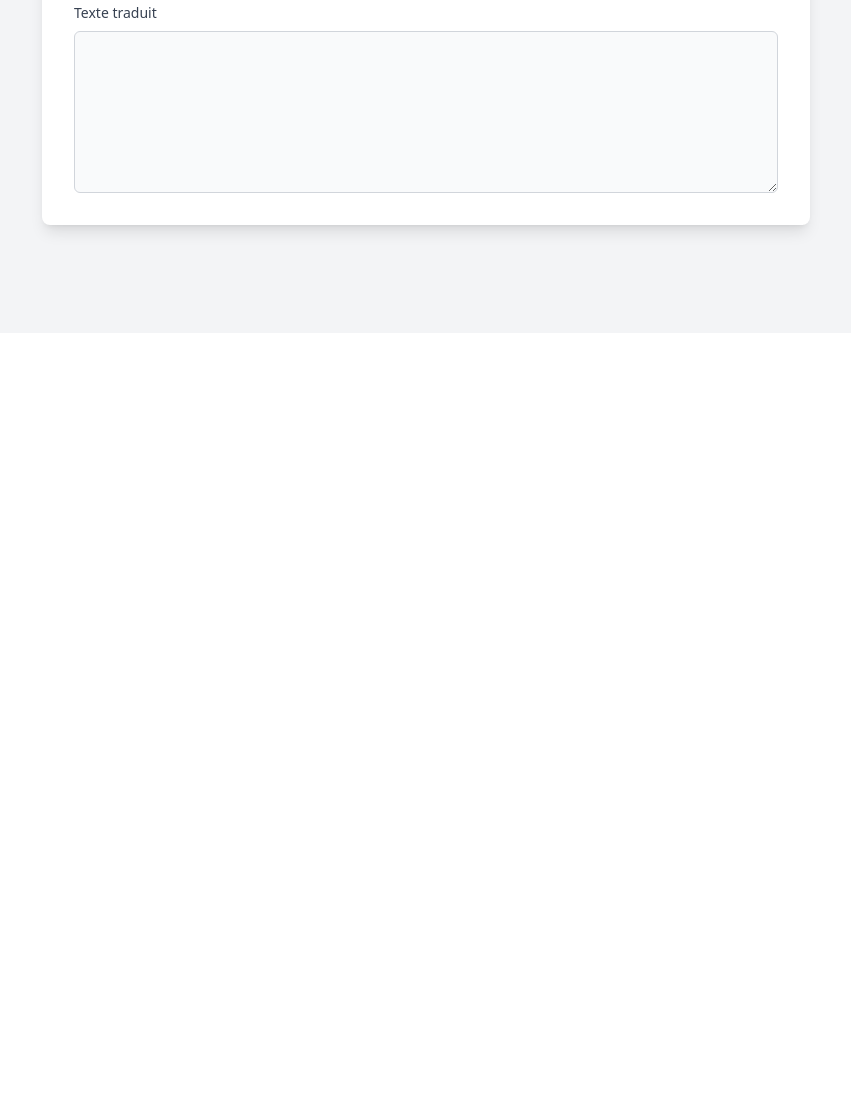
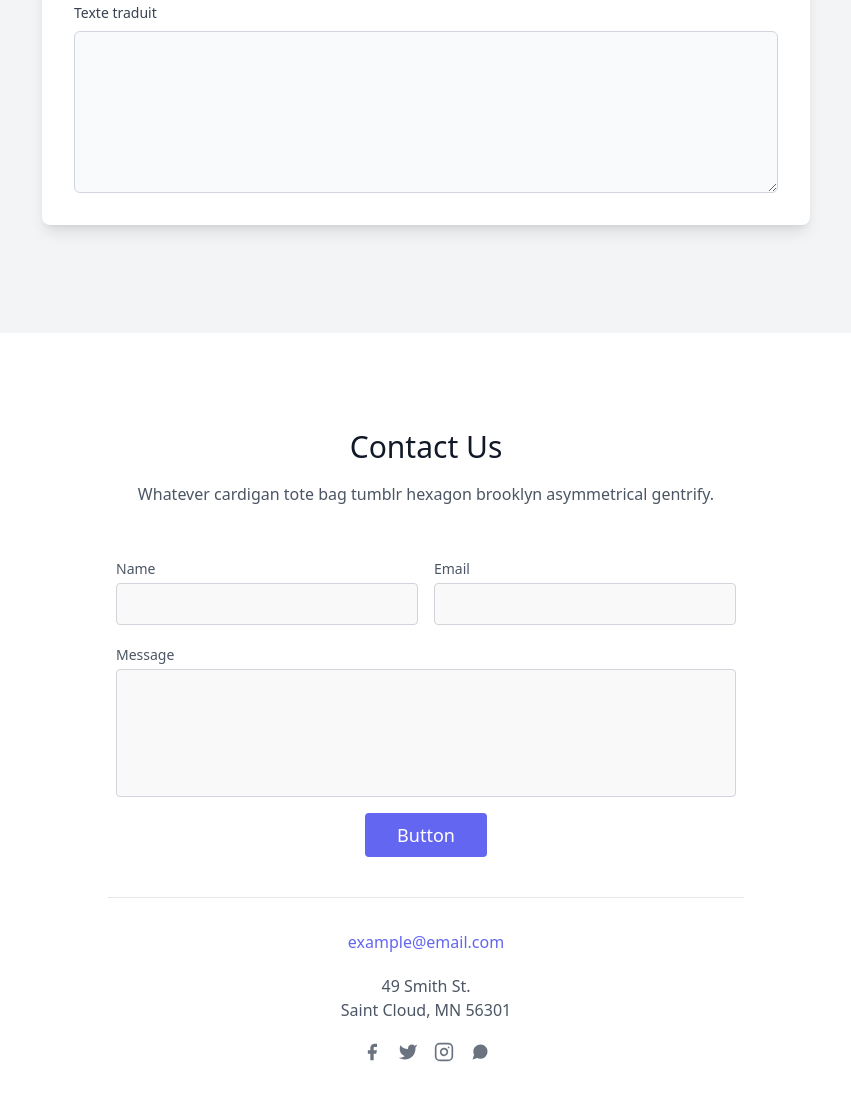
Before and after one commit to Cdz-test/fleur-crochet.com, a plain HTML site: page traducteur.html in a window 1280 px wide. Shown: the part 531-1632 px from the top of the page, without its empty margins (214-1065 px from the left). Before the commit the page ends 864 px from the top, so only its background shows below. Drawn offline with nearby package versions, Linux system fonts and the light colour scheme.

Commit message:
Update traducteur.html

```diff
--- a/traducteur.html
+++ b/traducteur.html
@@ -77,6 +77,49 @@ document.getElementById('translateBtn').addEventListener('click', async function
     }
 });
 </script>
+</section><section class="text-gray-600 body-font relative">
+  <div class="container px-5 py-24 mx-auto">
+    <div class="flex flex-col text-center w-full mb-12">
+      <h1 class="sm:text-3xl text-2xl font-medium title-font mb-4 text-gray-900">
+        Contact Us</h1>
+      <p class="lg:w-2/3 mx-auto leading-relaxed text-base">Whatever cardigan
+        tote bag tumblr hexagon brooklyn asymmetrical gentrify.</p>
+    </div>
+    <div class="lg:w-1/2 md:w-2/3 mx-auto">
+      <form style="margin: 0;">
+        <div class="flex flex-wrap -m-2">
+          <div class="p-2 w-1/2">
+            <div class="relative"><label for="name" class="leading-7 text-sm text-gray-600">Name</label><input type="text" id="name" name="name" class="w-full bg-gray-100 bg-opacity-50 rounded border border-gray-300 focus:border-indigo-500 focus:bg-white focus:ring-2 focus:ring-indigo-200 text-base outline-none text-gray-700 py-1 px-3 leading-8 transition-colors duration-200 ease-in-out" required=""></div>
+          </div>
+          <div class="p-2 w-1/2">
+            <div class="relative"><label for="email" class="leading-7 text-sm text-gray-600">Email</label><input type="email" id="email" name="email" class="w-full bg-gray-100 bg-opacity-50 rounded border border-gray-300 focus:border-indigo-500 focus:bg-white focus:ring-2 focus:ring-indigo-200 text-base outline-none text-gray-700 py-1 px-3 leading-8 transition-colors duration-200 ease-in-out" required=""></div>
+          </div>
+          <div class="p-2 w-full">
+            <div class="relative"><label for="message" class="leading-7 text-sm text-gray-600">Message</label><textarea id="message" name="message" class="w-full bg-gray-100 bg-opacity-50 rounded border border-gray-300 focus:border-indigo-500 focus:bg-white focus:ring-2 focus:ring-indigo-200 h-32 text-base outline-none text-gray-700 py-1 px-3 resize-none leading-6 transition-colors duration-200 ease-in-out" required=""></textarea></div>
+          </div>
+          <div class="p-2 w-full"><button type="submit" class="flex mx-auto text-white bg-indigo-500 border-0 py-2 px-8 focus:outline-none hover:bg-indigo-600 rounded text-lg">Button</button>
+          </div>
+          <div class="p-2 w-full pt-8 mt-8 border-t border-gray-200 text-center"><a class="text-indigo-500">example@email.com</a>
+            <p class="leading-normal my-5">49 Smith St.<br>Saint Cloud, MN 56301
+            </p><span class="inline-flex"><a class="text-gray-500"><svg fill="currentColor" stroke-linecap="round" stroke-linejoin="round" stroke-width="2" class="w-5 h-5" viewBox="0 0 24 24">
+                  <path d="M18 2h-3a5 5 0 00-5 5v3H7v4h3v8h4v-8h3l1-4h-4V7a1 1 0 011-1h3z">
+                  </path>
+                </svg></a><a class="ml-4 text-gray-500"><svg fill="currentColor" stroke-linecap="round" stroke-linejoin="round" stroke-width="2" class="w-5 h-5" viewBox="0 0 24 24">
+                  <path d="M23 3a10.9 10.9 0 01-3.14 1.53 4.48 4.48 0 00-7.86 3v1A10.66 10.66 0 013 4s-4 9 5 13a11.64 11.64 0 01-7 2c9 5 20 0 20-11.5a4.5 4.5 0 00-.08-.83A7.72 7.72 0 0023 3z">
+                  </path>
+                </svg></a><a class="ml-4 text-gray-500"><svg fill="none" stroke="currentColor" stroke-linecap="round" stroke-linejoin="round" stroke-width="2" class="w-5 h-5" viewBox="0 0 24 24">
+                  <rect width="20" height="20" x="2" y="2" rx="5" ry="5"></rect>
+                  <path d="M16 11.37A4 4 0 1112.63 8 4 4 0 0116 11.37zm1.5-4.87h.01">
+                  </path>
+                </svg></a><a class="ml-4 text-gray-500"><svg fill="currentColor" stroke-linecap="round" stroke-linejoin="round" stroke-width="2" class="w-5 h-5" viewBox="0 0 24 24">
+                  <path d="M21 11.5a8.38 8.38 0 01-.9 3.8 8.5 8.5 0 01-7.6 4.7 8.38 8.38 0 01-3.8-.9L3 21l1.9-5.7a8.38 8.38 0 01-.9-3.8 8.5 8.5 0 014.7-7.6 8.38 8.38 0 013.8-.9h.5a8.48 8.48 0 018 8v.5z">
+                  </path>
+                </svg></a></span>
+          </div>
+        </div>
+    </form></div>
+
+  </div>
 </section>
 
 
```
